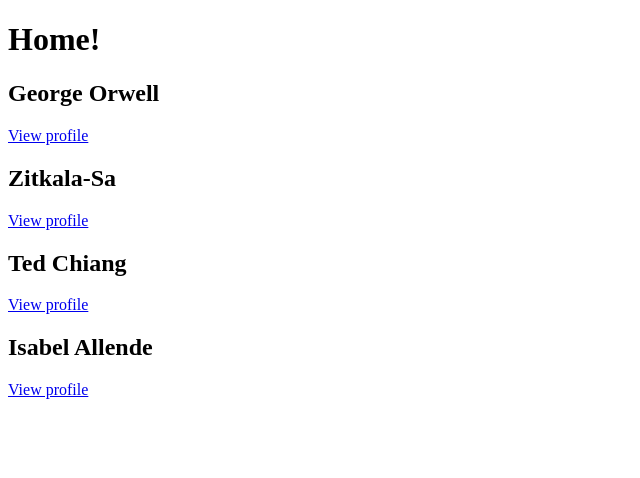
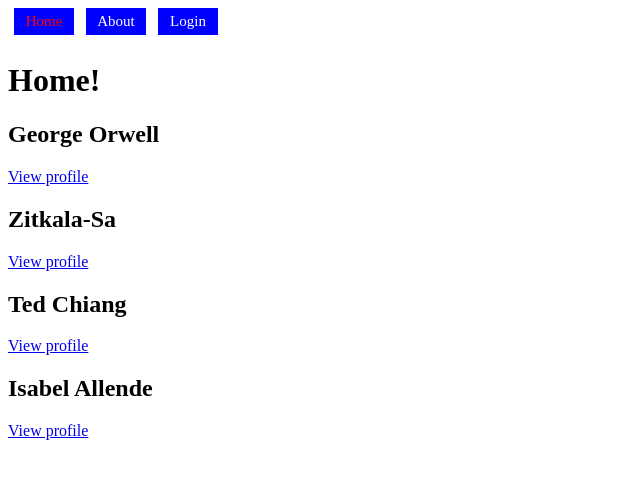
Before and after one commit to krichlin/GreatReads, a React (Create React App) app in the folder client/: page / in a window 1280 px wide. Shown: the top 478 px of the page, without its empty margins (0-640 px from the left). Built offline with nearby package versions, Linux system fonts and the light colour scheme; data requests are answered from the project's data file.

Commit message:
navbar working

```diff
--- a/client/src/components/NavBar.css
+++ b/client/src/components/NavBar.css
@@ -0,0 +1,16 @@
+.nav-link{
+    display: inline-block;
+    box-sizing: border-box;
+    width: 60px;
+    padding: 5px;
+    margin: 0 6px 6px;
+    background: blue;
+    text-decoration: none;
+    text-align: center;
+    font-size: min(10vw, 15px) ;
+    color: white;
+}
+
+.active {
+    color: red;
+}
--- a/client/src/components/NavBar.js
+++ b/client/src/components/NavBar.js
@@ -0,0 +1,33 @@
+// /src/components/NavBar.js
+
+import { NavLink } from "react-router-dom";
+import "./NavBar.css";
+
+/* define the NavBar component */
+function NavBar() {
+  return (
+    <nav>
+      <NavLink
+        to="/"
+        /* add styling to Navlink */
+        className="nav-link"
+      >
+        Home
+      </NavLink>
+      <NavLink
+        to="/about"
+        className="nav-link"
+      >
+        About
+      </NavLink>
+      <NavLink
+        to="/login"
+        className="nav-link"
+      >
+        Login
+      </NavLink>
+    </nav>
+  );
+};
+
+export default NavBar;
--- a/client/src/components/pages/About.js
+++ b/client/src/components/pages/About.js
@@ -1,10 +1,12 @@
 // /src/components/pages/About.js
+
+import NavBar from "../NavBar"
 
 function About() {
     return (
       <>
         <header>
-          {/* Save space for NavBar */}
+          <NavBar />
         </header>
         <main>
           <h1>This is my about component!</h1>
--- a/client/src/components/pages/Home.js
+++ b/client/src/components/pages/Home.js
@@ -1,5 +1,6 @@
 import { useState, useEffect } from "react";
 import UserCard from "../UserCard";
+import NavBar from "../NavBar"
 
 function Home() {
   const [users, setUsers] = useState([])
@@ -18,7 +19,7 @@ function Home() {
   return (
     <>
       <header>
-        {/* place NavBar here */}
+        <NavBar />
       </header>
       <main>
         <h1>Home!</h1>
--- a/client/src/components/pages/Login.js
+++ b/client/src/components/pages/Login.js
@@ -1,10 +1,12 @@
 // Login.js
+
+import NavBar from "../NavBar"
 
 function Login() {
     return (
       <>
         <header>
-          {/* Save space for NavBar */}
+          <NavBar />
         </header>
         <main>
           <h1>Login</h1>
```
